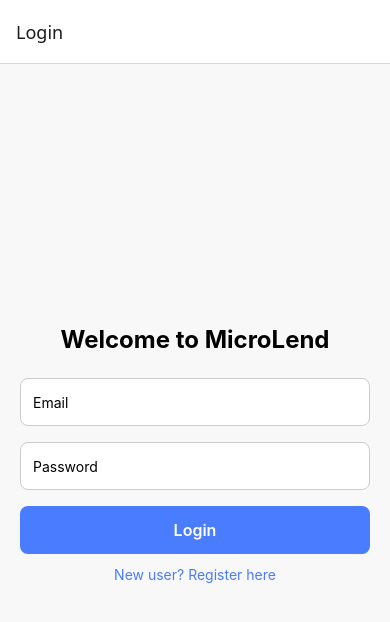
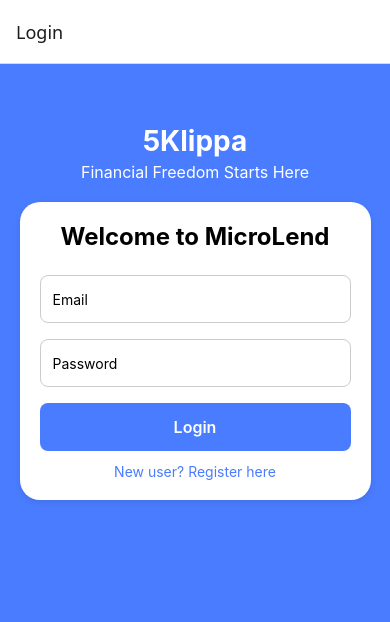
Before and after one commit to SiDMofokeng/5klippa, a React Native app in the folder 5klippa-mobile/: screen / in a window 390 px wide. Shown: the top 622 px of the page. Built offline with nearby package versions, Linux system fonts and the light colour scheme.

Commit message:
feat: wrap auth forms in banner+card layout (Sub-Milestone 2.5 UI)

```diff
--- a/5klippa-mobile/App.js
+++ b/5klippa-mobile/App.js
@@ -21,8 +21,26 @@
 import { doc, setDoc, getDoc } from 'firebase/firestore';
 
 
+// Wrapper that renders a top banner and a white card for auth forms
+function AuthWrapper({ children }) {
+  return (
+    <View style={styles.authWrapper}>
+      {/* Top banner */}
+      <View style={styles.banner}>
+        <Text style={styles.bannerTitle}>5Klippa</Text>
+        <Text style={styles.bannerSubtitle}>
+          Financial Freedom Starts Here
+        </Text>
+      </View>
+      {/* White card */}
+      <View style={styles.card}>
+        {children}
+      </View>
+    </View>
+  );
+}
 
-//
+
 // ——————————————————————————————————————————————————————————
 //   1) Login Screen
 //
@@ -46,7 +64,7 @@
   };
 
 return (
-    <View style={styles.container}>
+  <AuthWrapper>
     <Text style={styles.header}>Welcome to MicroLend</Text>
 
     <TextInput
@@ -66,9 +84,7 @@
       style={styles.input}
     />
 
-      {!!error && (
-        <Text style={styles.errorText}>{error}</Text>
-      )}
+    {!!error && <Text style={styles.errorText}>{error}</Text>}
 
     <TouchableOpacity
       style={styles.button}
@@ -85,8 +101,9 @@
     <TouchableOpacity onPress={() => navigation.navigate('Register')}>
       <Text style={styles.linkText}>New user? Register here</Text>
     </TouchableOpacity>
-    </View>
+  </AuthWrapper>
 );
+
 }
 
 //
@@ -135,7 +152,7 @@
   };
 
 return (
-    <View style={styles.container}>
+  <AuthWrapper>
     <Text style={styles.header}>Create an Account</Text>
 
     <TextInput
@@ -185,9 +202,7 @@
       </TouchableOpacity>
     </View>
 
-      {!!error && (
-        <Text style={styles.errorText}>{error}</Text>
-      )}
+    {!!error && <Text style={styles.errorText}>{error}</Text>}
 
     <TouchableOpacity
       style={styles.button}
@@ -198,8 +213,9 @@
         {loading ? 'Creating…' : 'Register'}
       </Text>
     </TouchableOpacity>
-    </View>
+  </AuthWrapper>
 );
+
 }
 
 
@@ -354,5 +370,37 @@
   backgroundColor: '#4A7CFF33',
   borderColor: '#4A7CFF',
 },
+authWrapper: {
+  flex: 1,
+  backgroundColor: '#4A7CFF',
+  alignItems: 'center',
+  paddingTop: 60,
+},
+banner: {
+  alignItems: 'center',
+  marginBottom: 20,
+},
+bannerTitle: {
+  color: '#fff',
+  fontSize: 28,
+  fontWeight: 'bold',
+},
+bannerSubtitle: {
+  color: '#fff',
+  fontSize: 16,
+  marginTop: 4,
+},
+card: {
+  width: '90%',
+  backgroundColor: '#fff',
+  borderRadius: 20,
+  padding: 20,
+  shadowColor: '#000',
+  shadowOffset: { width: 0, height: 2 },
+  shadowOpacity: 0.1,
+  shadowRadius: 6,
+  elevation: 4,
+},
+
 
 });
```
Lines whose indentation alone changed are shown as unchanged.
